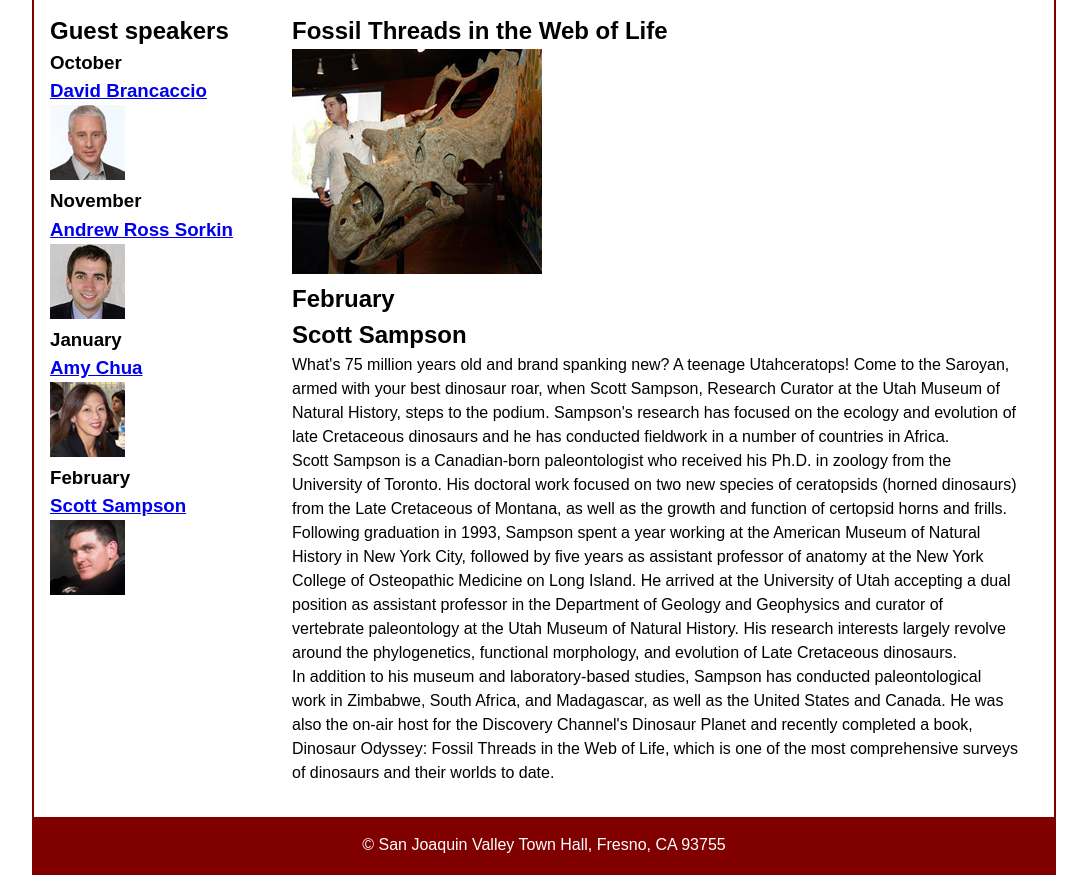
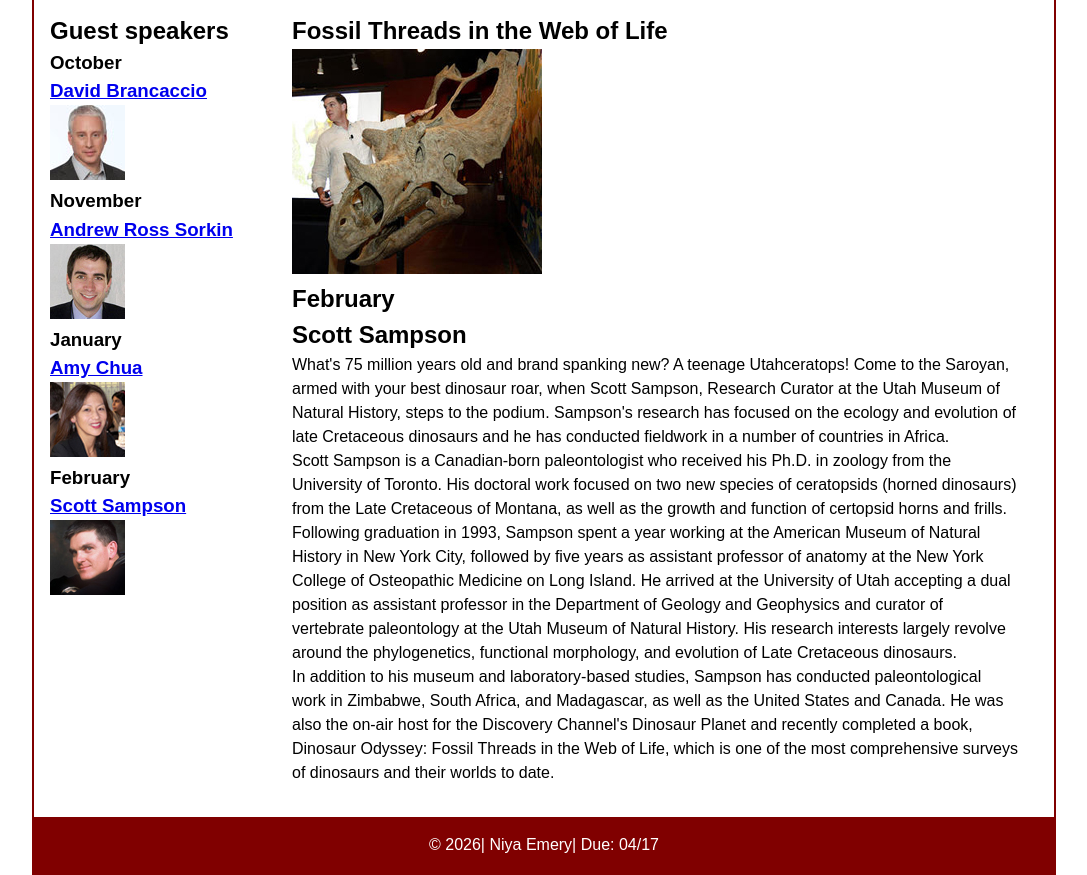
Before and after one commit to Sre99/A11, a plain HTML site: page speakers/sampson.html in a window 1280 px wide. Shown: the part 105-980 px from the top of the page, without its empty margins (96-1183 px from the left). Drawn offline with Linux system fonts and the light colour scheme.

Commit message:
Update sampson.html

```diff
--- a/speakers/sampson.html
+++ b/speakers/sampson.html
@@ -57,7 +57,7 @@
 		</section>
 	</main>
 	<footer>
-		<p>&copy; San Joaquin Valley Town Hall, Fresno, CA 93755</p>
+		<p>&copy; 2026| Niya Emery| Due: 04/17 </p>
 	</footer>
 </body>
 </html>
```
